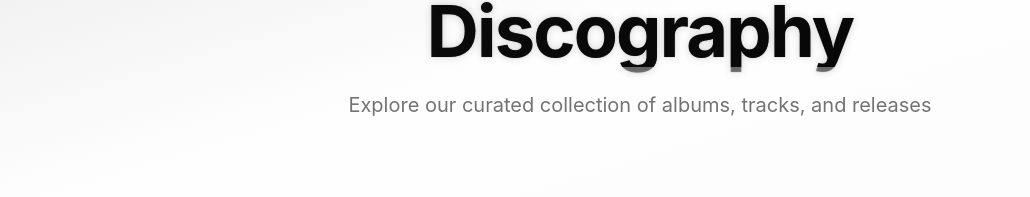
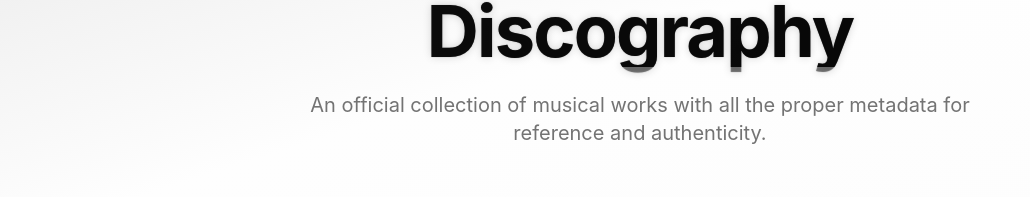
Before and after one commit to yegge/album-vault-portal, a React (Vite) app: page / in a window 1280 px wide. Shown: the part 173-370 px from the top of the page, without its empty margins (0-1030 px from the left). Built offline with nearby package versions, Linux system fonts and the light colour scheme; no server answers; the database is empty; the HTML template or start-up script is replaced by a standard one.

Commit message:
Update tagline

```diff
--- a/src/pages/Index.tsx
+++ b/src/pages/Index.tsx
@@ -122,7 +122,7 @@ const Index = () => {
             Discography
           </h1>
           <p className="text-xl text-center text-muted-foreground max-w-2xl mx-auto">
-            Explore our curated collection of albums, tracks, and releases
+            An official collection of musical works with all the proper metadata for reference and authenticity.
           </p>
         </div>
       </header>
```
